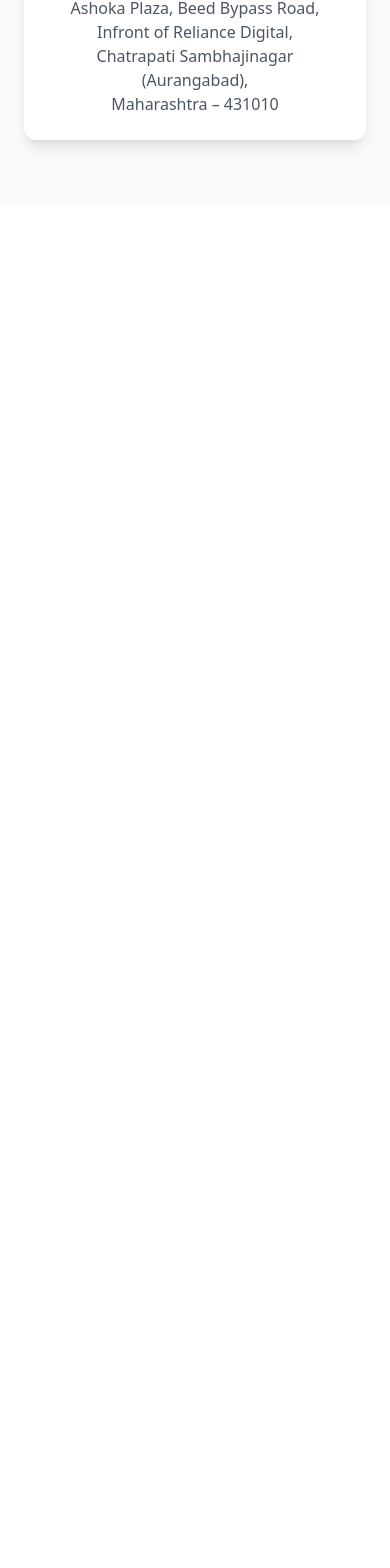
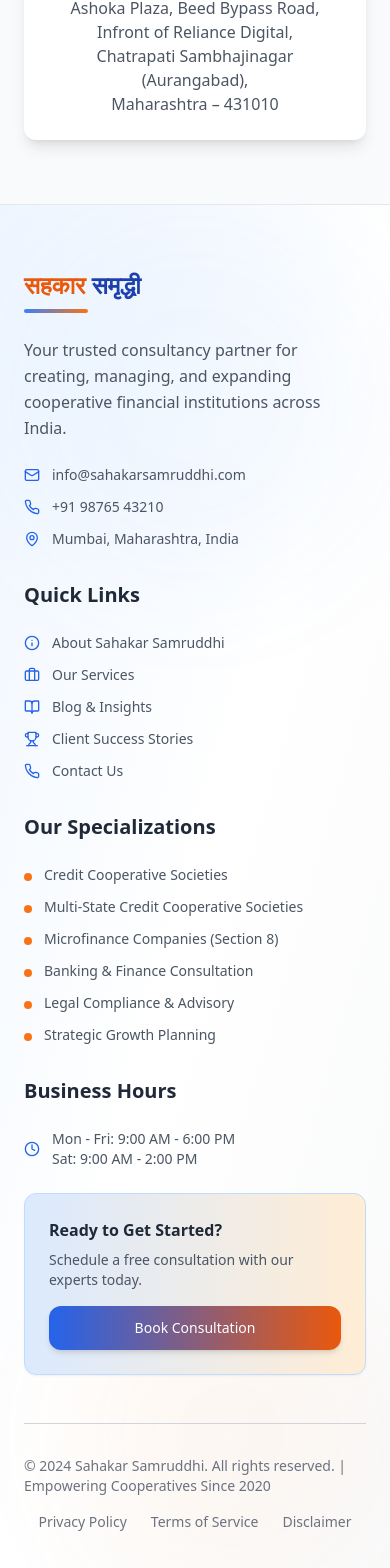
Before and after one commit to shubh1803/react-garlant-magic, a React (Vite) app: page /about in a window 390 px wide. Shown: the part 7477-9045 px from the top of the page. Before the commit the page ends 7681 px from the top, so only its background shows below. Built offline with nearby package versions, Linux system fonts and the light colour scheme; the HTML template or start-up script is replaced by a standard one.

Commit message:
Add footer to all pages

```diff
--- a/src/components/Footer.tsx
+++ b/src/components/Footer.tsx
@@ -20,11 +20,11 @@ const Footer = () => {
   ];
 
   return (
-    <footer className="bg-gradient-to-br from-slate-900 via-blue-900 to-slate-800 text-white relative overflow-hidden">
+    <footer className="bg-gradient-to-br from-blue-50 via-white to-gray-50 text-gray-700 relative overflow-hidden border-t border-gray-200">
       {/* Background decoration */}
-      <div className="absolute inset-0 opacity-10">
+      <div className="absolute inset-0 opacity-5">
         <div className="absolute top-0 left-0 w-96 h-96 bg-blue-400 rounded-full filter blur-3xl"></div>
-        <div className="absolute bottom-0 right-0 w-80 h-80 bg-purple-400 rounded-full filter blur-3xl"></div>
+        <div className="absolute bottom-0 right-0 w-80 h-80 bg-orange-400 rounded-full filter blur-3xl"></div>
       </div>
 
       <div className="container mx-auto px-6 py-16 relative z-10">
@@ -33,25 +33,25 @@ const Footer = () => {
           <div className="lg:col-span-1">
             <div className="mb-6">
               <h3 className="text-2xl font-bold mb-2">
-                <span className="text-orange-400">सहकार</span>{" "}
-                <span className="text-white">समृद्धी</span>
+                <span className="text-orange-600">सहकार</span>{" "}
+                <span className="text-blue-800">समृद्धी</span>
               </h3>
-              <div className="w-16 h-1 bg-gradient-to-r from-blue-400 to-orange-400 rounded"></div>
+              <div className="w-16 h-1 bg-gradient-to-r from-blue-500 to-orange-500 rounded"></div>
             </div>
-            <p className="text-gray-300 mb-6 leading-relaxed">
+            <p className="text-gray-600 mb-6 leading-relaxed">
               Your trusted consultancy partner for creating, managing, and expanding cooperative financial institutions across India.
             </p>
             <div className="space-y-3">
-              <div className="flex items-center text-gray-300">
-                <Mail className="w-4 h-4 mr-3 text-blue-400" />
+              <div className="flex items-center text-gray-600">
+                <Mail className="w-4 h-4 mr-3 text-blue-600" />
                 <span className="text-sm">info@sahakarsamruddhi.com</span>
               </div>
-              <div className="flex items-center text-gray-300">
-                <Phone className="w-4 h-4 mr-3 text-blue-400" />
+              <div className="flex items-center text-gray-600">
+                <Phone className="w-4 h-4 mr-3 text-blue-600" />
                 <span className="text-sm">+91 98765 43210</span>
               </div>
-              <div className="flex items-center text-gray-300">
-                <MapPin className="w-4 h-4 mr-3 text-blue-400" />
+              <div className="flex items-center text-gray-600">
+                <MapPin className="w-4 h-4 mr-3 text-blue-600" />
                 <span className="text-sm">Mumbai, Maharashtra, India</span>
               </div>
             </div>
@@ -59,16 +59,16 @@ const Footer = () => {
 
           {/* Quick Links */}
           <div className="lg:col-span-1">
-            <h4 className="text-xl font-semibold mb-6 text-white">Quick Links</h4>
+            <h4 className="text-xl font-semibold mb-6 text-gray-800">Quick Links</h4>
             <ul className="space-y-3">
               {quickLinks.map((link, index) => (
                 <li key={index}>
                   <Link
                     to={link.href}
-                    className="flex items-center text-gray-300 hover:text-orange-400 transition-colors duration-300 group"
+                    className="flex items-center text-gray-600 hover:text-orange-600 transition-colors duration-300 group"
                   >
-                    <link.icon className="w-4 h-4 mr-3 text-blue-400 group-hover:text-orange-400 transition-colors" />
-                    <span className="text-sm">{link.title}</span>
+                    <link.icon className="w-4 h-4 mr-3 text-blue-600 group-hover:text-orange-600 transition-colors" />
+                    <span className="text-sm group-hover:translate-x-1 transition-transform duration-300">{link.title}</span>
                   </Link>
                 </li>
               ))}
@@ -77,12 +77,12 @@ const Footer = () => {
 
           {/* Our Services */}
           <div className="lg:col-span-1">
-            <h4 className="text-xl font-semibold mb-6 text-white">Our Specializations</h4>
+            <h4 className="text-xl font-semibold mb-6 text-gray-800">Our Specializations</h4>
             <ul className="space-y-3">
               {services.map((service, index) => (
                 <li key={index} className="flex items-start">
-                  <div className="w-2 h-2 bg-orange-400 rounded-full mt-2 mr-3 flex-shrink-0"></div>
-                  <span className="text-sm text-gray-300">{service}</span>
+                  <div className="w-2 h-2 bg-orange-500 rounded-full mt-2 mr-3 flex-shrink-0"></div>
+                  <span className="text-sm text-gray-600">{service}</span>
                 </li>
               ))}
             </ul>
@@ -90,10 +90,10 @@ const Footer = () => {
 
           {/* Business Hours & CTA */}
           <div className="lg:col-span-1">
-            <h4 className="text-xl font-semibold mb-6 text-white">Business Hours</h4>
+            <h4 className="text-xl font-semibold mb-6 text-gray-800">Business Hours</h4>
             <div className="space-y-3 mb-6">
-              <div className="flex items-center text-gray-300">
-                <Clock className="w-4 h-4 mr-3 text-blue-400" />
+              <div className="flex items-center text-gray-600">
+                <Clock className="w-4 h-4 mr-3 text-blue-600" />
                 <div className="text-sm">
                   <div>Mon - Fri: 9:00 AM - 6:00 PM</div>
                   <div>Sat: 9:00 AM - 2:00 PM</div>
@@ -101,12 +101,12 @@ const Footer = () => {
               </div>
             </div>
 
-            <div className="bg-gradient-to-r from-blue-600/20 to-orange-600/20 p-4 rounded-lg border border-blue-400/30">
-              <h5 className="font-semibold mb-2 text-white">Ready to Get Started?</h5>
-              <p className="text-sm text-gray-300 mb-3">
+            <div className="bg-gradient-to-r from-blue-100 to-orange-100 p-6 rounded-xl border border-blue-200 shadow-sm">
+              <h5 className="font-semibold mb-2 text-gray-800">Ready to Get Started?</h5>
+              <p className="text-sm text-gray-600 mb-4">
                 Schedule a free consultation with our experts today.
               </p>
-              <button className="w-full bg-gradient-to-r from-blue-600 to-orange-600 text-white py-2 px-4 rounded-lg text-sm font-medium hover:from-blue-700 hover:to-orange-700 transition-all duration-300 transform hover:scale-105">
+              <button className="w-full bg-gradient-to-r from-blue-600 to-orange-600 text-white py-3 px-4 rounded-lg text-sm font-medium hover:from-blue-700 hover:to-orange-700 transition-all duration-300 transform hover:scale-105 shadow-md hover:shadow-lg">
                 Book Consultation
               </button>
             </div>
@@ -114,19 +114,19 @@ const Footer = () => {
         </div>
 
         {/* Bottom Section */}
-        <div className="border-t border-gray-700 mt-12 pt-8">
+        <div className="border-t border-gray-300 mt-12 pt-8">
           <div className="flex flex-col md:flex-row justify-between items-center">
-            <div className="text-sm text-gray-400 mb-4 md:mb-0">
+            <div className="text-sm text-gray-500 mb-4 md:mb-0">
               © 2024 Sahakar Samruddhi. All rights reserved. | Empowering Cooperatives Since 2020
             </div>
             <div className="flex space-x-6">
-              <Link to="/privacy" className="text-sm text-gray-400 hover:text-white transition-colors">
+              <Link to="/privacy" className="text-sm text-gray-500 hover:text-blue-600 transition-colors">
                 Privacy Policy
               </Link>
-              <Link to="/terms" className="text-sm text-gray-400 hover:text-white transition-colors">
+              <Link to="/terms" className="text-sm text-gray-500 hover:text-blue-600 transition-colors">
                 Terms of Service
               </Link>
-              <Link to="/disclaimer" className="text-sm text-gray-400 hover:text-white transition-colors">
+              <Link to="/disclaimer" className="text-sm text-gray-500 hover:text-blue-600 transition-colors">
                 Disclaimer
               </Link>
             </div>
--- a/src/pages/About.tsx
+++ b/src/pages/About.tsx
@@ -1,5 +1,6 @@
 import { useState, useEffect, useRef } from 'react';
 import Navbar from '@/components/Navbar';
+import Footer from '@/components/Footer';
 import { Card, CardContent, CardHeader, CardTitle } from '@/components/ui/card';
 import { Users, Target, Heart, Shield, Award, CheckCircle, Phone, Mail, MapPin, ChevronLeft, ChevronRight } from 'lucide-react';
 
@@ -495,6 +496,7 @@ const About = () => {
           </div>
         </div>
       </section>
+      <Footer />
     </div>
   );
 };
--- a/src/pages/NotFound.tsx
+++ b/src/pages/NotFound.tsx
@@ -1,22 +1,25 @@
-import { useLocation } from "react-router-dom";
-import { useEffect } from "react";
+import { Link } from 'react-router-dom';
+import Navbar from '@/components/Navbar';
+import Footer from '@/components/Footer';
 
 const NotFound = () => {
-  const location = useLocation();
-
-  useEffect(() => {
-    console.error("404 Error: User attempted to access non-existent route:", location.pathname);
-  }, [location.pathname]);
-
   return (
-    <div className="flex min-h-screen items-center justify-center bg-gray-100">
-      <div className="text-center">
-        <h1 className="mb-4 text-4xl font-bold">404</h1>
-        <p className="mb-4 text-xl text-gray-600">Oops! Page not found</p>
-        <a href="/" className="text-blue-500 underline hover:text-blue-700">
-          Return to Home
-        </a>
+    <div className="min-h-screen flex flex-col">
+      <Navbar />
+      <div className="flex-1 flex items-center justify-center bg-gradient-to-br from-blue-50 to-white">
+        <div className="text-center">
+          <h1 className="text-6xl font-bold text-gray-800 mb-4">404</h1>
+          <h2 className="text-2xl font-semibold text-gray-600 mb-4">Page Not Found</h2>
+          <p className="text-gray-500 mb-8">The page you're looking for doesn't exist.</p>
+          <Link
+            to="/"
+            className="bg-blue-600 text-white px-6 py-3 rounded-lg hover:bg-blue-700 transition-colors"
+          >
+            Return Home
+          </Link>
+        </div>
       </div>
+      <Footer />
     </div>
   );
 };
```
